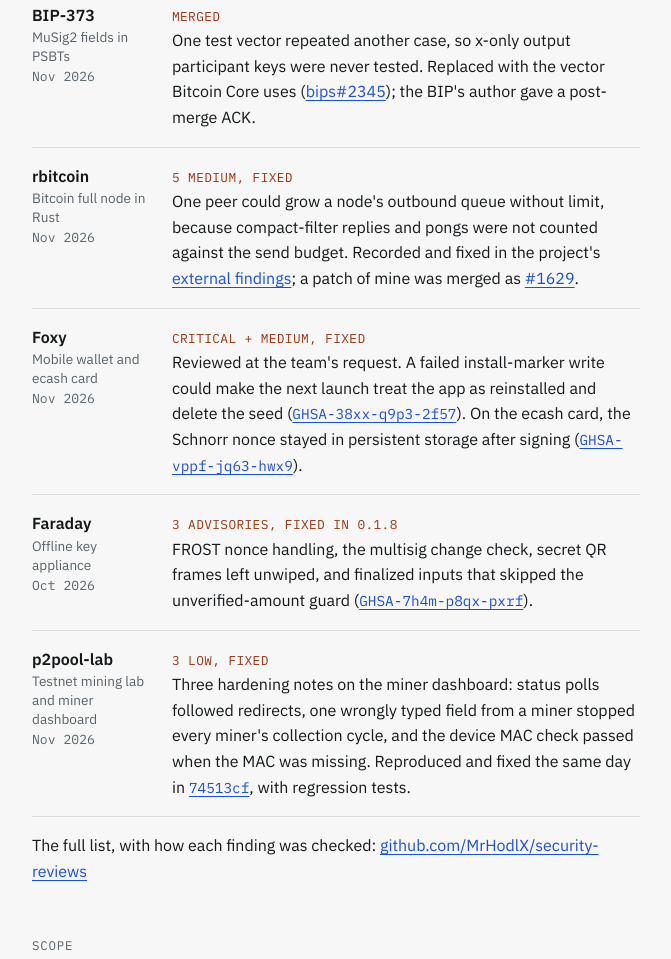
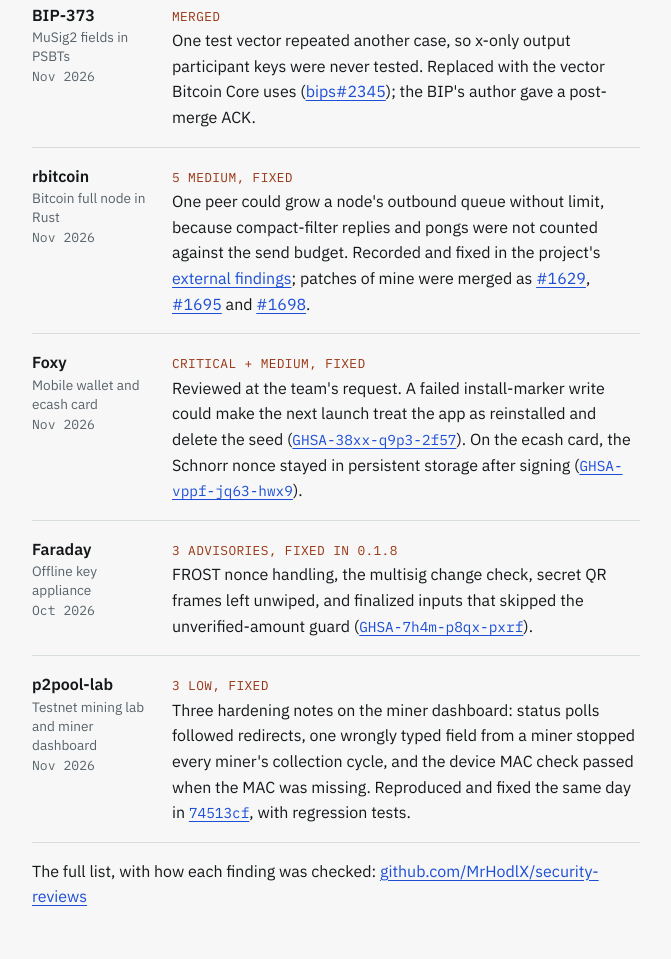
Before and after one commit to MrHodlX/MrHodlX.github.io, a plain HTML site: page index.html in a window 1280 px wide. Shown: the part 915-1874 px from the top of the page, without its empty margins (304-975 px from the left). Drawn offline with Linux system fonts and the light colour scheme.

Commit message:
Recent work: rbitcoin, add merged patches #1695 and #1698

```diff
--- a/index.html
+++ b/index.html
@@ -184,7 +184,7 @@
       </li>
       <li id="rbitcoin">
         <div><div class="who">rbitcoin</div><div class="kind">Bitcoin full node in Rust</div><div class="when">Nov 2026</div></div>
-        <div class="what"><span class="sev">5 MEDIUM, FIXED</span><br>One peer could grow a node's outbound queue without limit, because compact-filter replies and pongs were not counted against the send budget. Recorded and fixed in the project's <a href="https://github.com/rbitcoin-org/rbitcoin/tree/master/docs/external_findings">external findings</a>; a patch of mine was merged as <a href="https://github.com/rbitcoin-org/rbitcoin/pull/1629">#1629</a>.</div>
+        <div class="what"><span class="sev">5 MEDIUM, FIXED</span><br>One peer could grow a node's outbound queue without limit, because compact-filter replies and pongs were not counted against the send budget. Recorded and fixed in the project's <a href="https://github.com/rbitcoin-org/rbitcoin/tree/master/docs/external_findings">external findings</a>; patches of mine were merged as <a href="https://github.com/rbitcoin-org/rbitcoin/pull/1629">#1629</a>, <a href="https://github.com/rbitcoin-org/rbitcoin/pull/1695">#1695</a> and <a href="https://github.com/rbitcoin-org/rbitcoin/pull/1698">#1698</a>.</div>
       </li>
       <li id="foxy">
         <div><div class="who">Foxy</div><div class="kind">Mobile wallet and ecash card</div><div class="when">Nov 2026</div></div>
```
